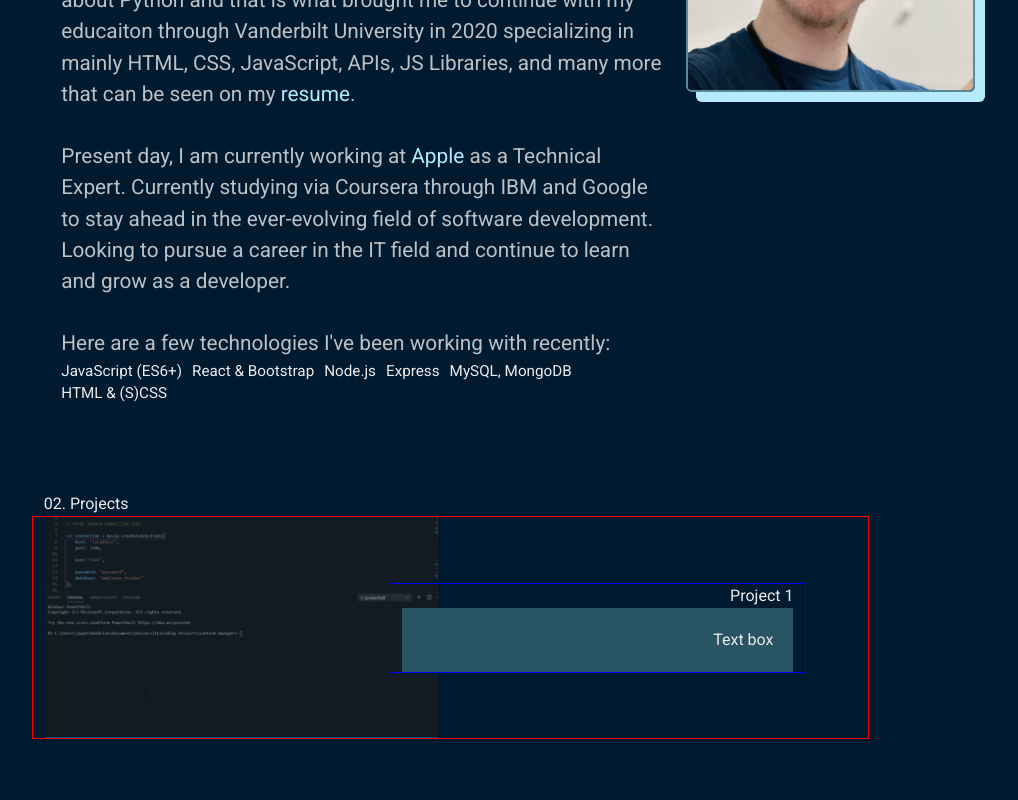
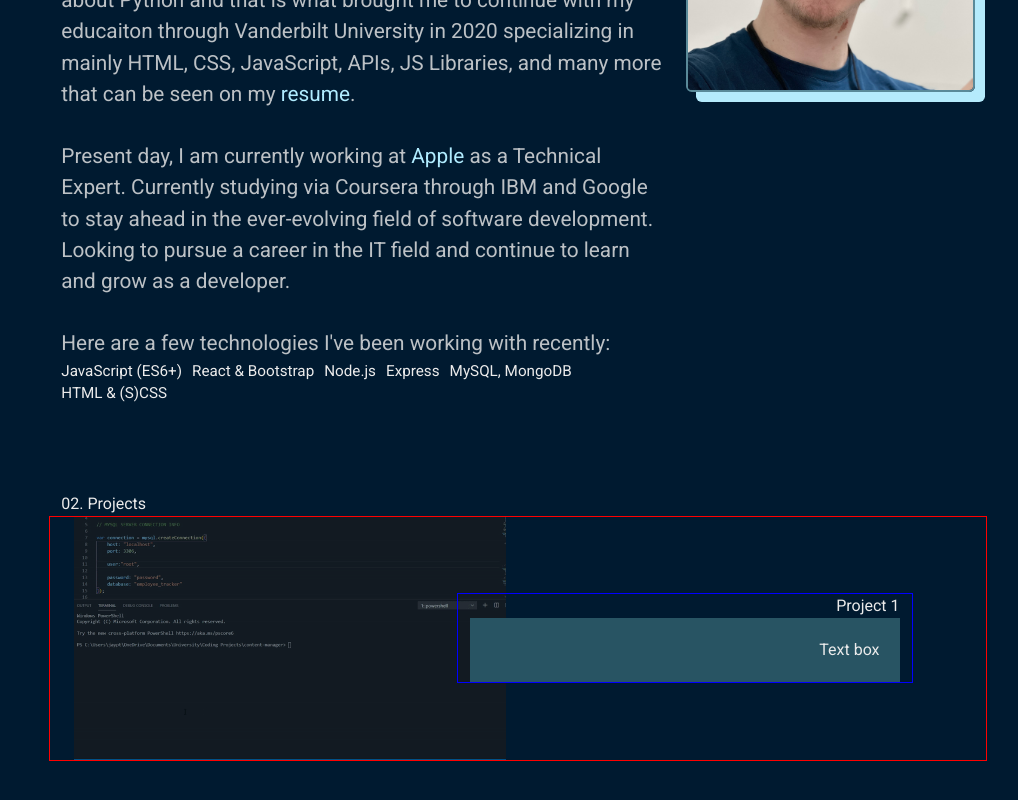
Before and after one commit to JayPTucker/React-Portfolio, a React (Create React App) app: page / in a window 1280 px wide. Shown: the part 1068-1868 px from the top of the page, without its empty margins (122-1140 px from the left). Before the commit the page ends 1807 px from the top, so only its background shows below. Built offline with nearby package versions, Linux system fonts and the light colour scheme.

Commit message:
Project Row Bug Fix
- added class to css at the top

```diff
--- a/src/pages/Home.js
+++ b/src/pages/Home.js
@@ -149,8 +149,7 @@ const Home = () => {
 
       {/* =========================================================== */}
       {/* ==================== PROJECTS SECTION ==================== */}
-      <Row className="projectsRow justify-content-center" id="projects">
-        <Col md={10}>
+      <Row className="projectsRow" id="projects">
         <p className='projectsTitle'><span className="projectsNumber">02. </span>Projects</p>
 
         <Row className="project1 d-flex align-items-center">
@@ -167,7 +166,6 @@ const Home = () => {
           </Col>
 
         </Row>
-        </Col>
       </Row>
 
       {/* =========================================================== */}
--- a/src/styles/Home.css
+++ b/src/styles/Home.css
@@ -2,7 +2,7 @@ p {
     margin: 0 !important;
 }
 
-.FrontPageRow, .aboutMeRow {
+.FrontPageRow, .aboutMeRow, .projectsRow {
   transition: all 0.2s ease-in-out !important;
   margin: calc(6vmax + 10px) 8% !important; /* Gives our shortcuts room to breathe at the bottom left and right */
   max-width: 100%;
@@ -232,6 +232,7 @@ p {
 }
 
 .project1Desc {
+
 }
 
 /* ============================================ */
```
